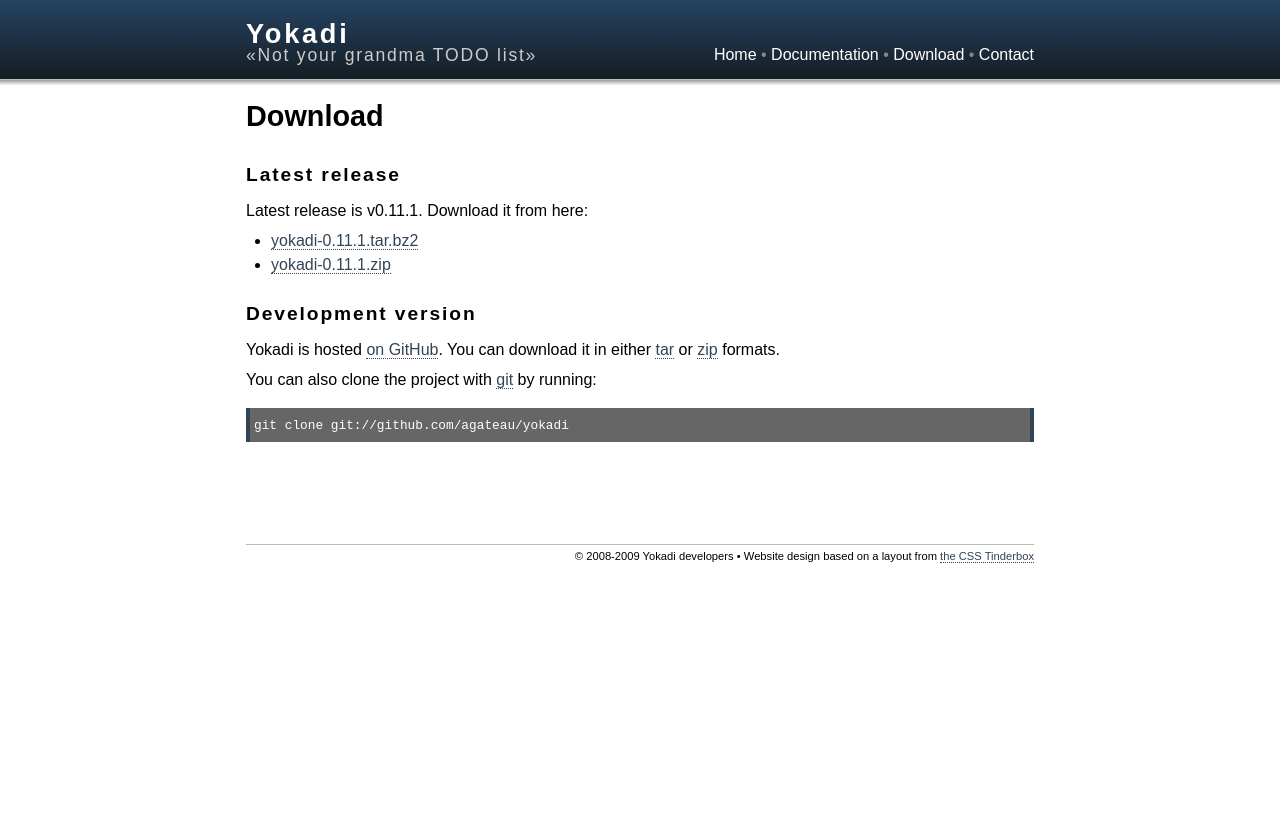
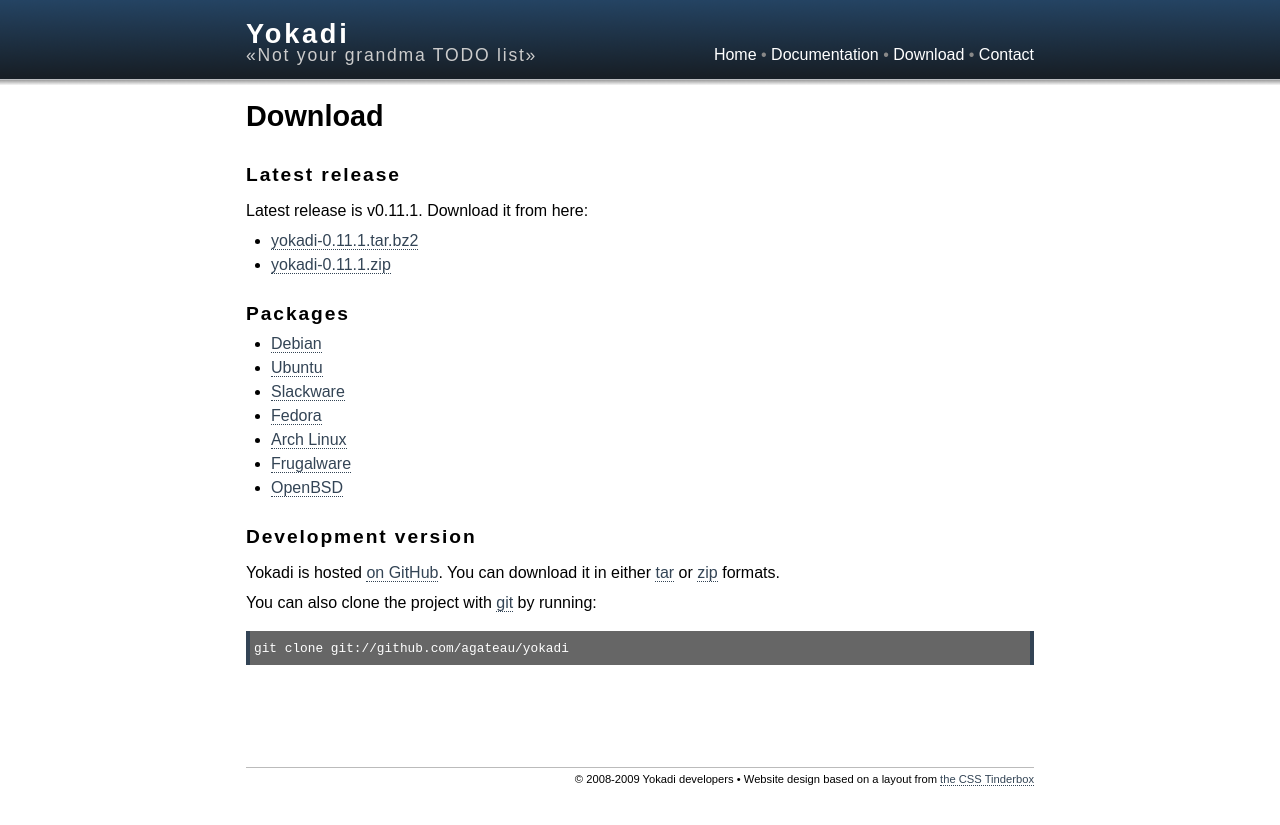
Before and after one commit to yokadi/yokadi.github.com, a Jekyll site: the page built from download.markdown, in a window 1280 px wide. Shown: the top 825 px of the page. Built offline with Jekyll 4.4.1, drawn with Linux system fonts in a browser that asks for light colours.

Commit message:
Add packages url

```diff
--- a/download.markdown
+++ b/download.markdown
@@ -9,6 +9,17 @@ Latest release is v{{ page.version }}. Download it from here:
 
 - [yokadi-{{ page.version }}.tar.bz2](download/yokadi-{{ page.version }}.tar.bz2)
 - [yokadi-{{ page.version }}.zip](download/yokadi-{{ page.version }}.zip)
+
+## Packages
+
+- [Debian][debian]
+- [Ubuntu][ubuntu]
+- [Slackware][slackware]
+- [Fedora][rpmfind]
+- [Arch Linux][arch]
+- [Frugalware][frugal]
+- [OpenBSD][openbsd]
+
 
 ## Development version
 
@@ -23,3 +34,10 @@ You can also clone the project with [git][] by running:
 [master-zip]: http://github.com/agateau/yokadi/zipball/master
 [master-tar]: http://github.com/agateau/yokadi/tarball/master
 [git]: http://git-scm.com
+[debian]: http://packages.debian.org/search?searchon=names&keywords=yokadi
+[ubuntu]: http://packages.ubuntu.com/search?searchon=names&keywords=yokadi
+[rpmfind]: http://www.rpmfind.net/linux/rpm2html/search.php?query=yokadi
+[openbsd]: http://openports.se/productivity/yokadi
+[arch]: http://aur.archlinux.org/packages.php?ID=23998
+[frugal]: http://frugalware.org/packages/64105
+[slackware]: http://github.com/pprkut/slackbuilds-beta/tree/master/good/yokadi/
```
